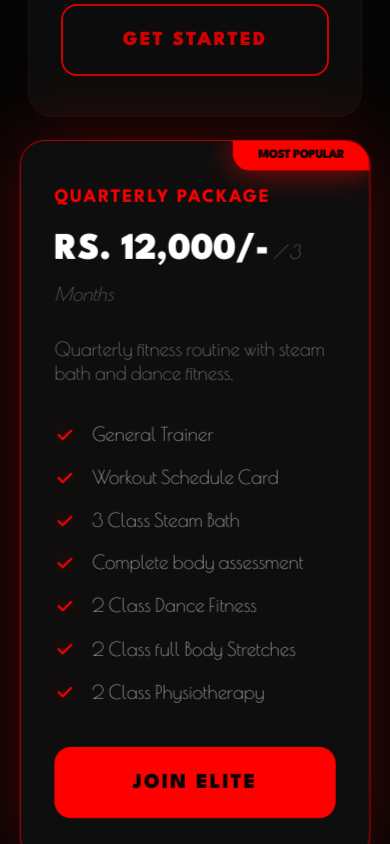
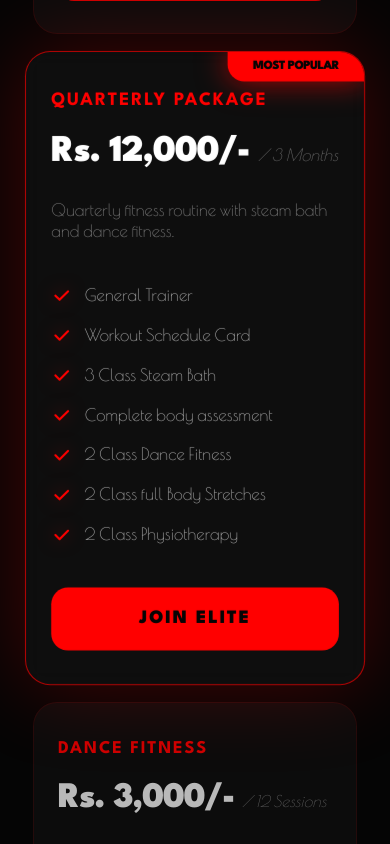
Before and after one commit to AKash-101111/flamefitness, a React (Vite) app in the folder gym__1-main/: page / in a window 390 px wide. Shown: the part 6040-6884 px from the top of the page. Built offline with nearby package versions, Linux system fonts and the light colour scheme.

Commit message:
Fix tariff price display to single line and optimize mobile responsiveness

```diff
--- a/gym__1-main/src/Components/JoinForm.jsx
+++ b/gym__1-main/src/Components/JoinForm.jsx
@@ -101,12 +101,12 @@ const JoinForm = ({ isOpen, onClose, defaultPlan }) => {
                                         onChange={(e) => setSelectedPlan(e.target.value)}
                                         className="w-full p-4 rounded-2xl input-primary montserrat appearance-none cursor-pointer"
                                     >
-                                        <option value="Monthly Package" className="bg-[#0B0B0B]">Monthly Package - RS. 6,000/-</option>
-                                        <option value="Quarterly Package" className="bg-[#0B0B0B]">Quarterly Package - RS. 12,000/-</option>
-                                        <option value="Half Yearly Package" className="bg-[#0B0B0B]">Half Yearly Package - RS. 18,000/-</option>
-                                        <option value="Annual Package" className="bg-[#0B0B0B]">Annual Package - RS. 25,000/-</option>
-                                        <option value="Body Transformation" className="bg-[#0B0B0B]">Body Transformation - RS. 50,000/-</option>
-                                        <option value="Dance Fitness" className="bg-[#0B0B0B]">Dance Fitness (12 Sessions) - RS. 3,000/-</option>
+                                        <option value="Monthly Package" className="bg-[#0B0B0B]">Monthly Package - Rs. 6,000/-</option>
+                                        <option value="Quarterly Package" className="bg-[#0B0B0B]">Quarterly Package - Rs. 12,000/-</option>
+                                        <option value="Half Yearly Package" className="bg-[#0B0B0B]">Half Yearly Package - Rs. 18,000/-</option>
+                                        <option value="Annual Package" className="bg-[#0B0B0B]">Annual Package - Rs. 25,000/-</option>
+                                        <option value="Body Transformation" className="bg-[#0B0B0B]">Body Transformation - Rs. 50,000/-</option>
+                                        <option value="Dance Fitness" className="bg-[#0B0B0B]">Dance Fitness (12 Sessions) - Rs. 3,000/-</option>
                                     </select>
                                 </motion.div>
 
--- a/gym__1-main/src/Components/PricingSection.jsx
+++ b/gym__1-main/src/Components/PricingSection.jsx
@@ -78,12 +78,12 @@ const PricingSection = () => {
                 </div>
 
                 {/* Pricing Cards */}
-                <div className="flex flex-wrap justify-center items-stretch gap-10">
+                <div className="flex flex-wrap justify-center items-stretch gap-8 sm:gap-10">
                     {billingCycle === 'monthly' ? (
                         <>
                             <PricingCard
                                 type="Monthly Package"
-                                price="RS. 6,000/-"
+                                price="Rs. 6,000/-"
                                 subscription="1 Month"
                                 billingCycle={billingCycle}
                                 description="Essential monthly workout schedule and general training."
@@ -101,7 +101,7 @@ const PricingSection = () => {
 
                             <PricingCard
                                 type="Quarterly Package"
-                                price="RS. 12,000/-"
+                                price="Rs. 12,000/-"
                                 subscription="3 Months"
                                 billingCycle={billingCycle}
                                 description="Quarterly fitness routine with steam bath and dance fitness."
@@ -120,7 +120,7 @@ const PricingSection = () => {
 
                             <PricingCard
                                 type="Dance Fitness"
-                                price="RS. 3,000/-"
+                                price="Rs. 3,000/-"
                                 subscription="12 Sessions"
                                 billingCycle={billingCycle}
                                 description="12 high-energy sessions including dance fitness and zumba."
@@ -139,7 +139,7 @@ const PricingSection = () => {
                         <>
                             <PricingCard
                                 type="Half Yearly Package"
-                                price="RS. 18,000/-"
+                                price="Rs. 18,000/-"
                                 subscription="6 Months"
                                 billingCycle={billingCycle}
                                 description="Half-yearly comprehensive wellness and physiotherapy sessions."
@@ -157,7 +157,7 @@ const PricingSection = () => {
 
                             <PricingCard
                                 type="Annual Package"
-                                price="RS. 25,000/-"
+                                price="Rs. 25,000/-"
                                 subscription="1 Year"
                                 billingCycle={billingCycle}
                                 description="Full annual package with complete assessment and maximum sessions."
@@ -176,7 +176,7 @@ const PricingSection = () => {
 
                             <PricingCard
                                 type="Body Transformation"
-                                price="RS. 50,000/-"
+                                price="Rs. 50,000/-"
                                 subscription="Package"
                                 billingCycle={billingCycle}
                                 description="Elite body transformation program with personal training."
@@ -213,8 +213,8 @@ const PricingCard = ({
     onJoinClick
 }) => {
     return (
-        <div className={`w-full max-w-[290px] min-[360px]:max-w-[320px] min-[390px]:max-w-[350px] sm:w-[350px] px-2 transition-all duration-700 group ${active ? 'z-20 scale-105 md:scale-110' : 'hover:scale-105 opacity-80 hover:opacity-100'}`}>
-            <div className={`relative z-10 overflow-hidden rounded-[32px] border px-8 py-10 transition-all duration-700 glass-card h-full flex flex-col justify-between
+        <div className={`w-full max-w-[320px] min-[390px]:max-w-[340px] sm:w-[350px] px-2 transition-all duration-700 group ${active ? 'z-20 scale-105 md:scale-110' : 'hover:scale-105 opacity-80 hover:opacity-100'}`}>
+            <div className={`relative z-10 overflow-hidden rounded-[32px] border px-6 sm:px-8 py-8 sm:py-10 transition-all duration-700 glass-card h-full flex flex-col justify-between
                 ${active ? 'border-[var(--primary)] shadow-[0_0_80px_rgba(255,0,0,0.25)] primary-shimmer-border' : 'border-white/10 hover:border-[var(--primary)]/40'}`}>
 
                 {active && (
@@ -227,20 +227,24 @@ const PricingCard = ({
                     <span className="mb-4 block text-lg font-bold text-[var(--primary)] uppercase tracking-widest league-spartan">{type}</span>
 
                     <div className="mb-6">
-                        <h2 className={`text-3xl min-[360px]:text-4xl sm:text-4xl lg:text-5xl font-black league-spartan ${active ? 'text-white' : 'text-white/90'}`}>
-                            {price}
-                            <span className="text-lg font-medium text-white/40 poiret italic"> / {subscription}</span>
-                        </h2>
+                        <div className={`flex flex-wrap items-baseline gap-x-2 font-black league-spartan ${active ? 'text-white' : 'text-white/90'}`}>
+                            <span className="text-3xl min-[360px]:text-4xl sm:text-4xl lg:text-[42px] xl:text-5xl font-black whitespace-nowrap tracking-tight">
+                                {price}
+                            </span>
+                            <span className="text-base sm:text-lg font-medium text-white/40 poiret italic whitespace-nowrap">
+                                / {subscription}
+                            </span>
+                        </div>
                     </div>
 
-                    <p className="mb-8 text-white/50 poiret text-lg h-12 leading-tight">{description}</p>
+                    <p className="mb-8 text-white/50 poiret text-base sm:text-lg h-12 leading-tight">{description}</p>
 
                     <div className="mb-10 flex flex-col gap-4">{children}</div>
                 </div>
 
                 <button
                     onClick={onJoinClick}
-                    className={`w-full rounded-2xl py-5 text-xl font-black league-spartan uppercase tracking-widest transition-all duration-500 cursor-pointer mt-auto
+                    className={`w-full rounded-2xl py-4 sm:py-5 text-lg sm:text-xl font-black league-spartan uppercase tracking-widest transition-all duration-500 cursor-pointer mt-auto
                         ${active
                             ? "bg-[var(--primary)] text-[#050505] hover:shadow-[0_0_40px_rgba(255,0,0,0.6)]"
                             : "border-2 border-[var(--primary)] text-[var(--primary)] hover:bg-[var(--primary)] hover:text-[#050505]"}`}
@@ -253,10 +257,10 @@ const PricingCard = ({
 };
 
 const List = ({ children }) => (
-    <div className="flex items-start gap-4 group/item">
+    <div className="flex items-start gap-3 sm:gap-4 group/item">
         <svg className="h-5 w-5 mt-0.5 text-[var(--primary)] flex-shrink-0 drop-shadow-[0_0_8px_rgba(255,0,0,0.5)]" fill="currentColor" viewBox="0 0 20 20">
             <path fillRule="evenodd" d="M16.707 5.293a1 1 0 010 1.414l-8 8a1 1 0 01-1.414 0l-4-4a1 1 0 011.414-1.414L8 12.586l7.293-7.293a1 1 0 011.414 0z" clipRule="evenodd" />
         </svg>
-        <p className="text-white/70 poiret text-lg group-hover/item:text-white transition-colors leading-snug">{children}</p>
+        <p className="text-white/70 poiret text-base sm:text-lg group-hover/item:text-white transition-colors leading-snug break-words">{children}</p>
     </div>
 );
```
